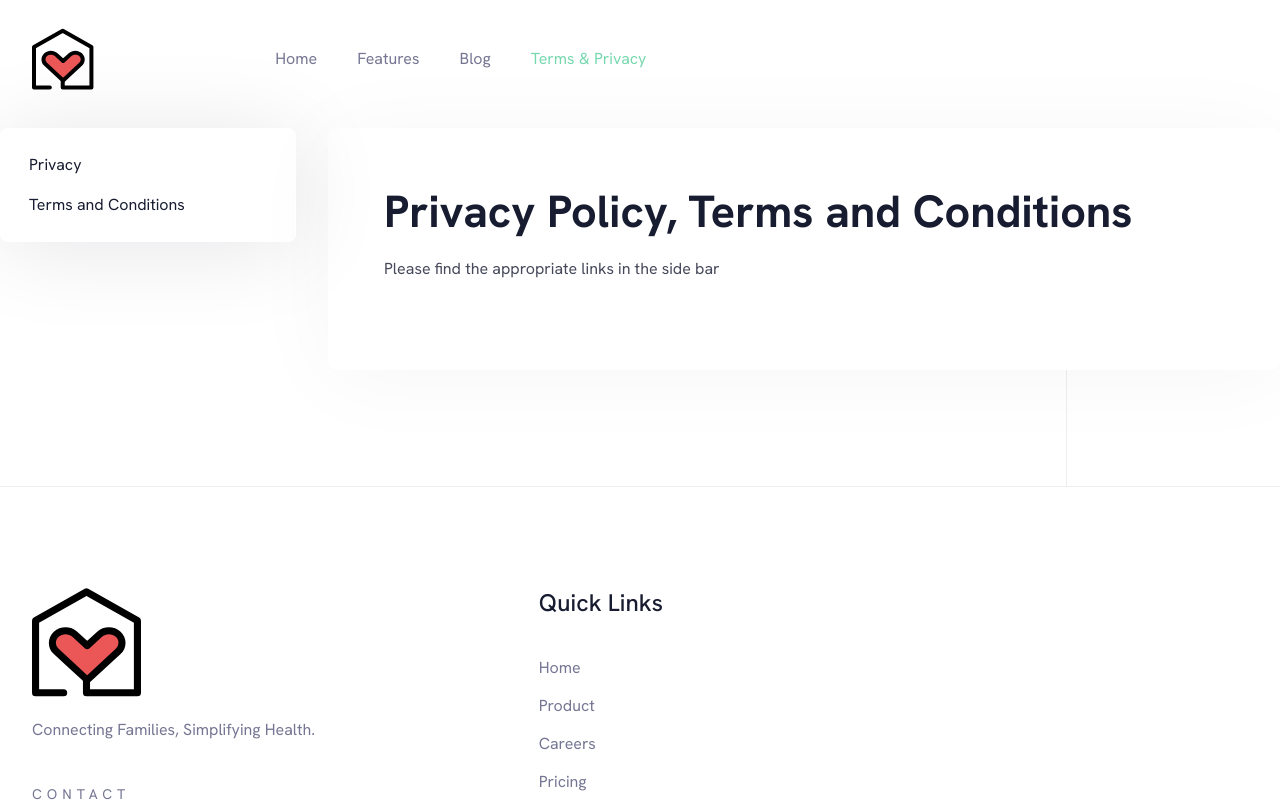
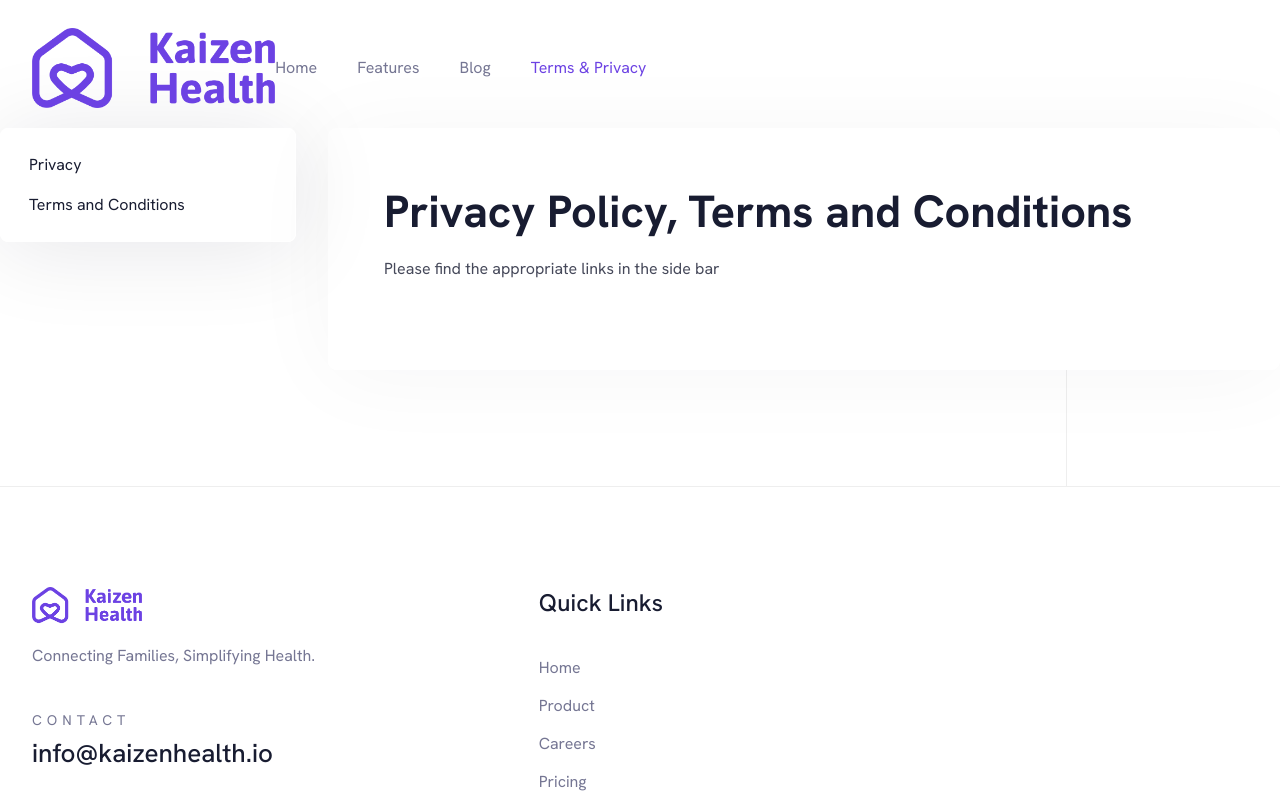
Before and after one commit to kaizen-health-tech/kaizen-web, a Next.js app: page /docs in a window 1280 px wide. Shown: the top 802 px of the page. Built offline with nearby package versions, Linux system fonts and the light colour scheme.

Commit message:
updating logo and primary color

```diff
--- a/components/Footer/index.tsx
+++ b/components/Footer/index.tsx
@@ -32,14 +32,14 @@ const Footer = () => {
                   <Image
                     width={110}
                     height={80}
-                    src="/images/logo/logo-light.svg"
+                    src="/images/logo/kaizen-logo.png"
                     alt="Logo"
                     className="dark:hidden"
                   />
                   <Image
                     width={110}
                     height={80}
-                    src="/images/logo/logo-dark.svg"
+                    src="/images/logo/kaizen-logo.png"
                     alt="Logo"
                     className="hidden dark:block"
                   />
--- a/components/Header/index.tsx
+++ b/components/Header/index.tsx
@@ -39,14 +39,14 @@ const Header = () => {
         <div className="flex w-full items-center justify-between xl:w-1/4">
           <a href="/">
             <Image
-              src="/images/logo/logo-dark.svg"
+              src="/images/logo/kaizen-logo.png"
               alt="logo"
               width={119.03}
               height={30}
               className="hidden w-full dark:block"
             />
             <Image
-              src="/images/logo/logo-light.svg"
+              src="/images/logo/kaizen-logo.png"
               alt="logo"
               width={119.03}
               height={30}
--- a/tailwind.config.js
+++ b/tailwind.config.js
@@ -29,9 +29,9 @@ module.exports = {
         black: "#181C31",
         blackho: "#2C3149",
         blacksection: "#1C2136",
-        primary: "#77D8AF",
-        primaryho: "#5DB690",
-        meta: "#20C5A8",
+        primary: "#6C42E3",
+        primaryho: "#321F65",
+        meta: "#76F9C4",
         waterloo: "#757693",
         manatee: "#999AA1",
         alabaster: "#FBFBFB",
```
Also changed, not shown: public/images/logo/kaizen-logo.png (added).
